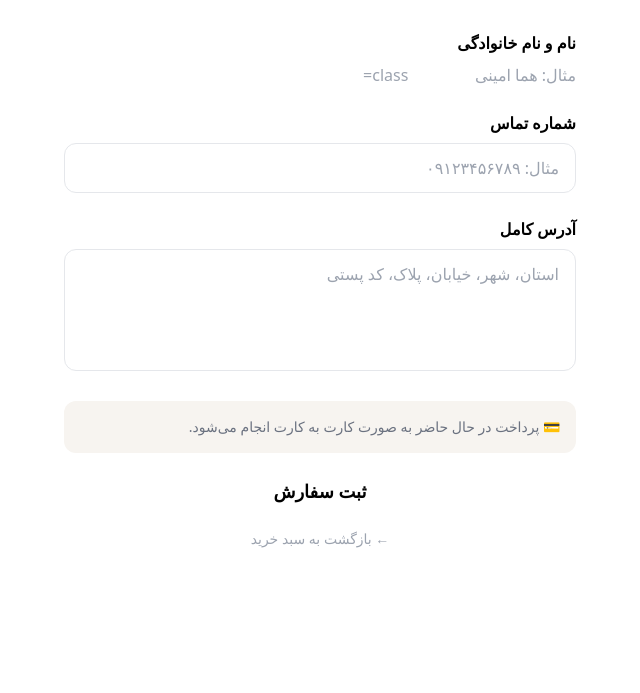
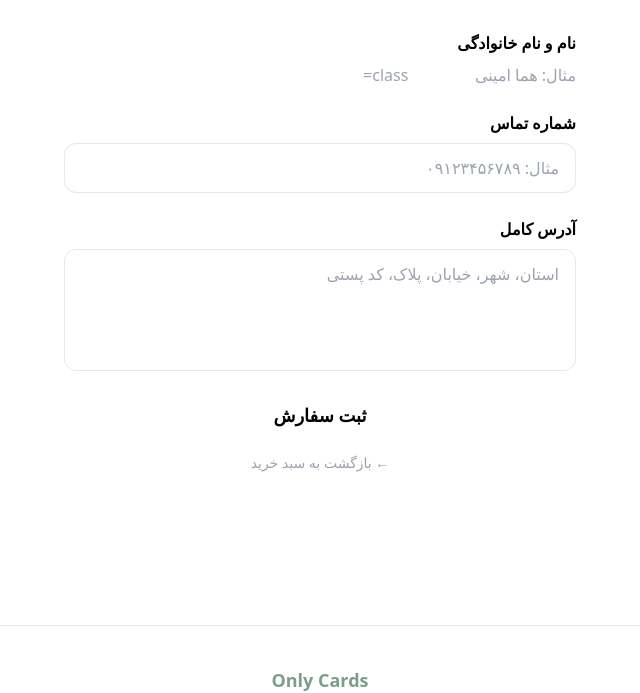
Before and after one commit to itshalle/mycards, a Flask app: page /checkout in a window 1280 px wide. Shown: the part 237-930 px from the top of the page, without its empty margins (320-960 px from the left). Run offline with Flask 3, Linux system fonts and the light colour scheme; some libraries are stand-ins or nearby versions.

Commit message:
Update website

```diff
--- a/templates/checkout.html
+++ b/templates/checkout.html
@@ -41,9 +41,6 @@
             ></textarea>
         </div>
 
-        <div class="bg-[#F7F4F0] rounded-xl p-4 text-sm text-gray-500">
-            💳 پرداخت در حال حاضر به صورت کارت به کارت انجام می‌شود.
-        </div>
 
         <button type="submit" class="btn-primary text-center font-semibold text-lg">
             ثبت سفارش
```
